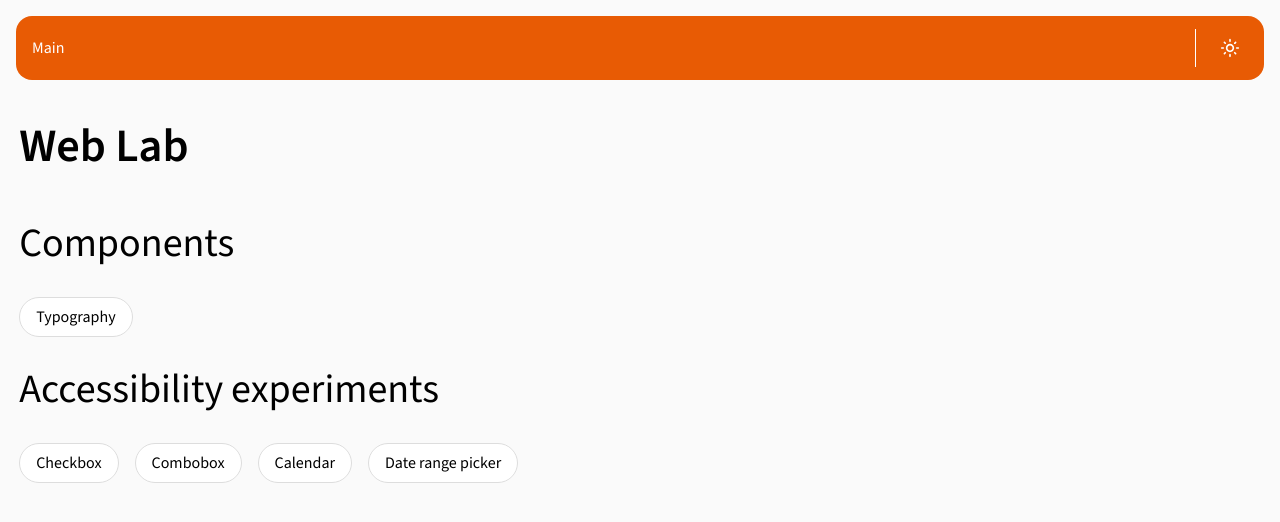
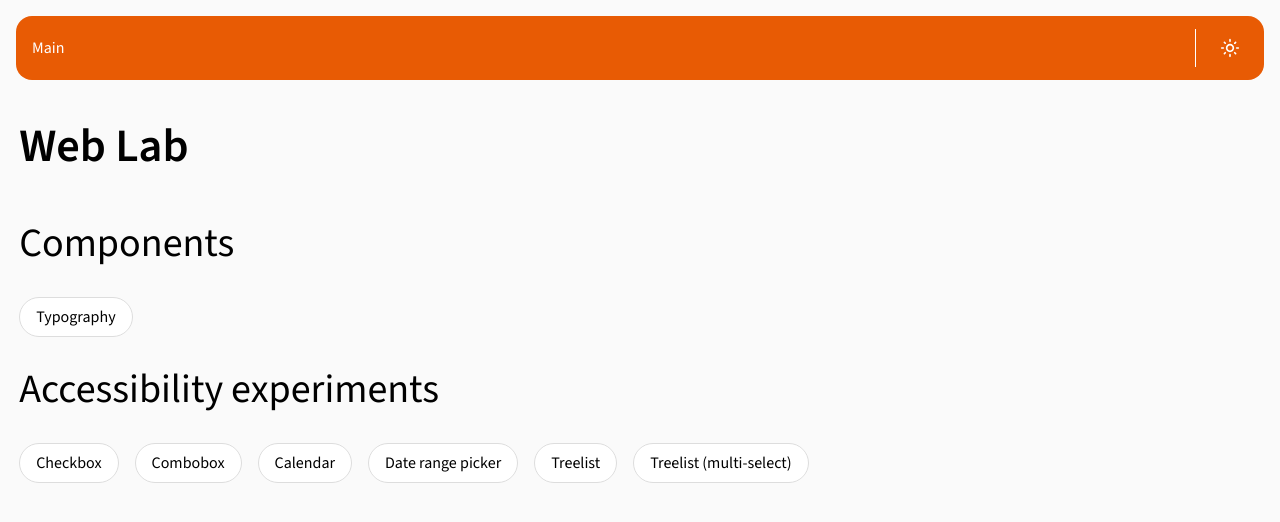
Before and after one commit to qroll/roll-web-lab, a Next.js app: page / in a window 1280 px wide. Shown: the top 522 px of the page. Built offline with nearby package versions, Linux system fonts and the light colour scheme.

Commit message:
Update main table of contents

```diff
--- a/src/pages/a11y/tree/tree-list.tsx
+++ b/src/pages/a11y/tree/tree-list.tsx
@@ -8,6 +8,7 @@ export default function TreeListPage() {
     <Page>
       <PageContent>
         <Type.Text>A tree list is used to represent a hierarchy of items.</Type.Text>
+        <Type.Text>Note: For some reason Voiceover on MacOS announces this as a table. I give up. 😔</Type.Text>
         <Type.H2 size="h300" mt="m" bold>
           WAI-ARIA checklist
         </Type.H2>
--- a/src/pages/index.tsx
+++ b/src/pages/index.tsx
@@ -24,6 +24,8 @@ const Home: NextPage = () => {
             { label: "Combobox", href: "/a11y/combobox/simple" },
             { label: "Calendar", href: "/a11y/date-picker/simple" },
             { label: "Date range picker", href: "/a11y/date-picker/range" },
+            { label: "Treelist", href: "/a11y/tree/tree-list" },
+            { label: "Treelist (multi-select)", href: "/a11y/tree/multi-select-tree-list" },
           ]}
         />
       </PageContent>
```
